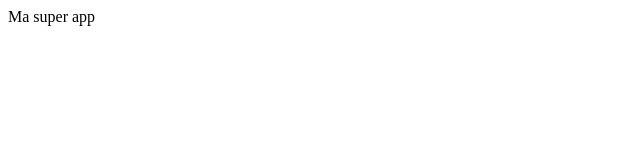
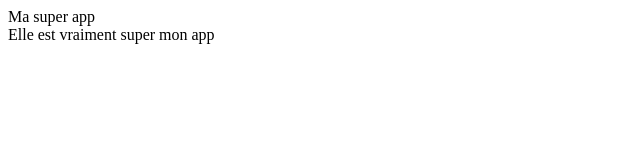
Before and after one commit to NicolasHov/ma-super-app, a plain HTML site: page index.html in a window 1280 px wide. Shown: the whole page, without its empty margins (0-640 px from the left). Drawn offline with Linux system fonts and the light colour scheme.

Commit message:
Update index.html

```diff
--- a/index.html
+++ b/index.html
@@ -8,5 +8,6 @@
 </head>
 <body>
     <div>Ma super app</div>
+    <div>Elle est vraiment super mon app</div>
 </body>
 </html>
```
